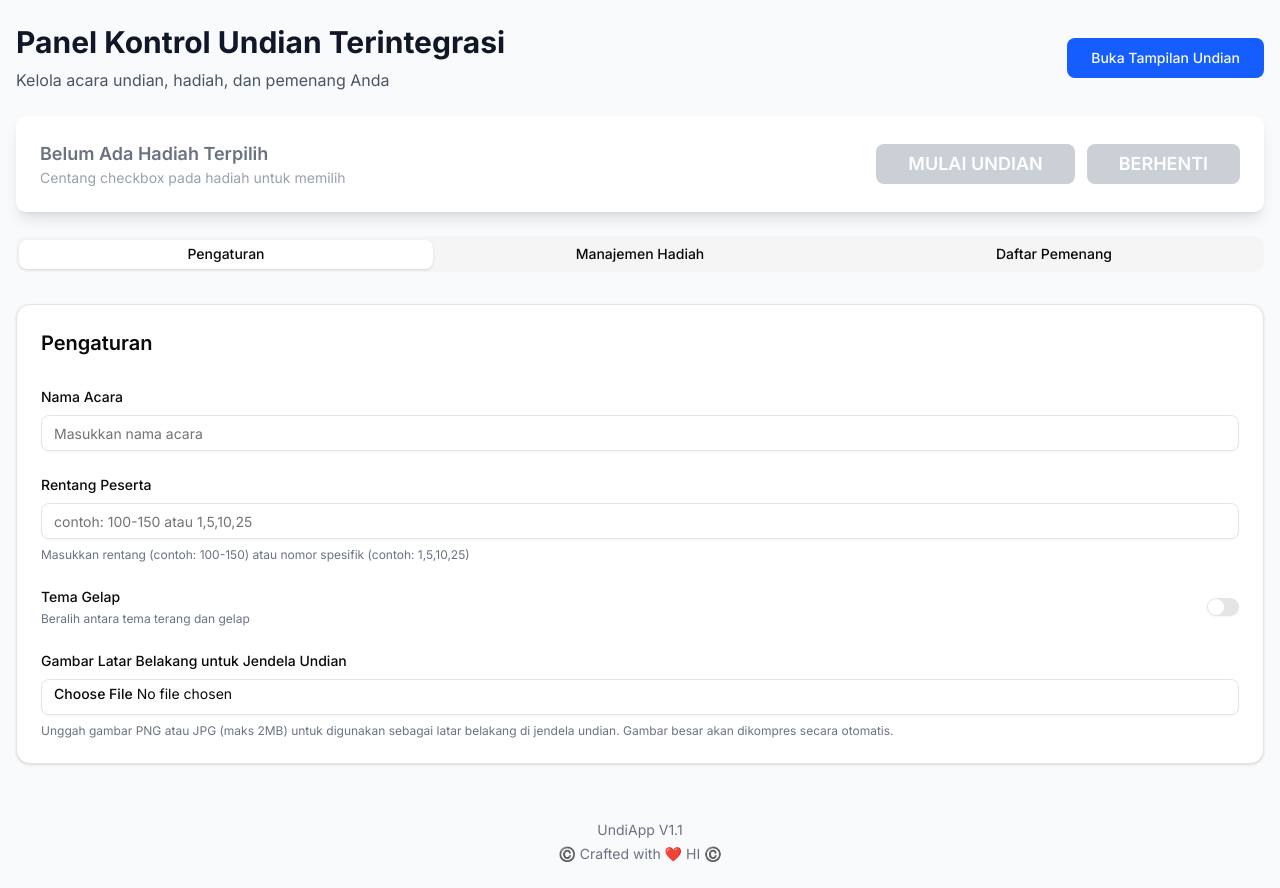
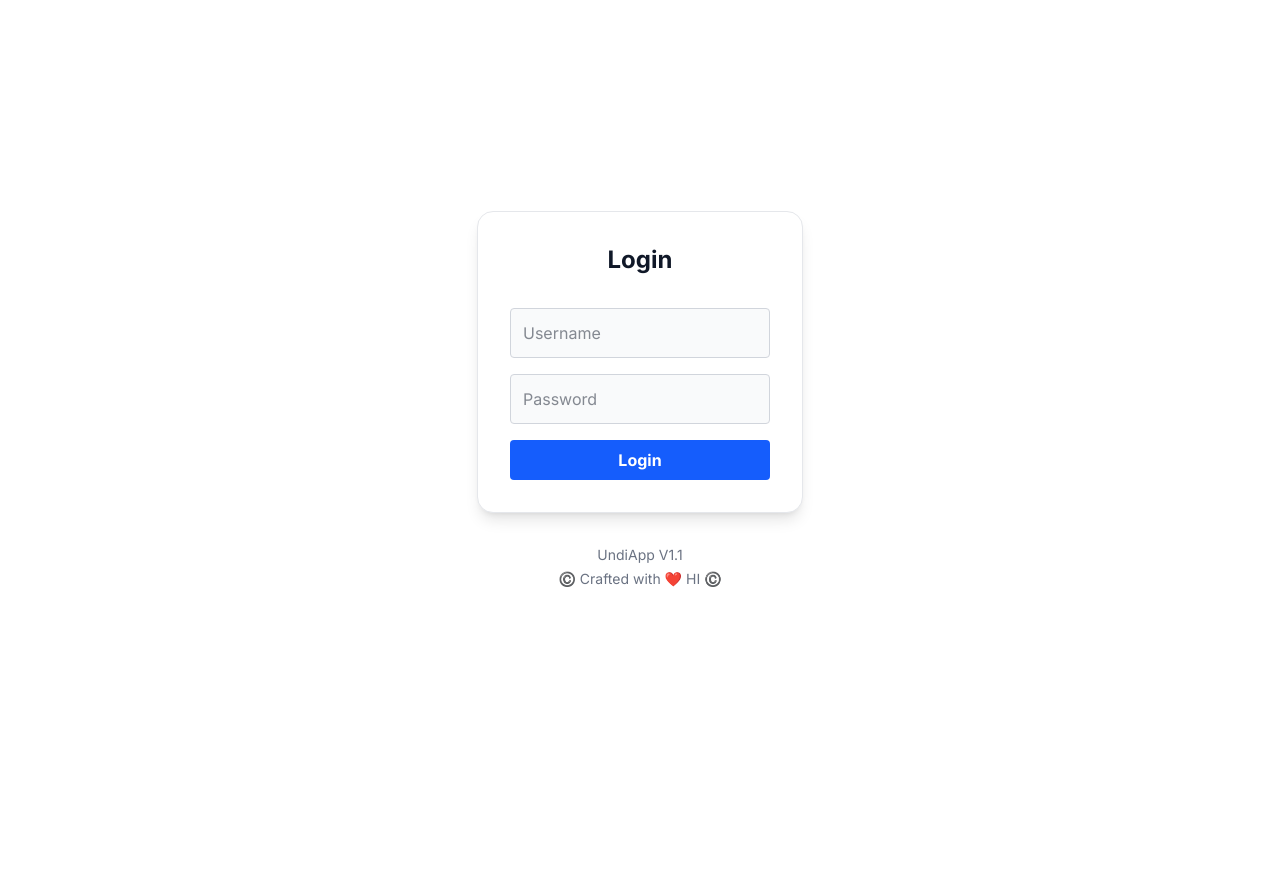
Before and after one commit to harisillahi/UndiApp, a Next.js app: page /control-panel in a window 1280 px wide. After the commit the page ends 800 px from the top, so only its background shows below. Built offline with nearby package versions, Linux system fonts and the light colour scheme.

Commit message:
Add login form and session management logic

```diff
--- a/src/app/control-panel/page.tsx
+++ b/src/app/control-panel/page.tsx
@@ -8,6 +8,64 @@ import { WinnerList } from '@/components/WinnerList';
 import { Button } from '@/components/ui/button';
 import { Tabs, TabsContent, TabsList, TabsTrigger } from '@/components/ui/tabs';
 
+// --- LOGIN FORM COMPONENT ---
+function LoginForm({ onLogin }: { onLogin: () => void }) {
+  const [username, setUsername] = useState('');
+  const [password, setPassword] = useState('');
+  const [error, setError] = useState('');
+
+  const handleSubmit = (e: React.FormEvent) => {
+    e.preventDefault();
+    if (username === 'undiappv1.1' && password === 'Weight35-Wall32') {
+      setError('');
+      onLogin();
+    } else {
+      setError('Username or password is incorrect.');
+    }
+  };
+
+  return (
+    <div className="w-screen h-screen flex flex-col justify-center items-center bg-white">
+      <form
+        onSubmit={handleSubmit}
+        className="bg-white border border-gray-200 shadow-lg p-8 rounded-2xl flex flex-col gap-4 min-w-[320px]"
+      >
+        <h2 className="text-2xl font-bold text-gray-900 text-center mb-4">Login</h2>
+        <input
+          type="text"
+          placeholder="Username"
+          className="p-3 rounded border border-gray-300 bg-gray-50 focus:outline-none focus:ring-2 focus:ring-blue-500 text-gray-900"
+          value={username}
+          onChange={e => setUsername(e.target.value)}
+          required
+        />
+        <input
+          type="password"
+          placeholder="Password"
+          className="p-3 rounded border border-gray-300 bg-gray-50 focus:outline-none focus:ring-2 focus:ring-blue-500 text-gray-900"
+          value={password}
+          onChange={e => setPassword(e.target.value)}
+          required
+        />
+        {error && (
+          <div className="text-red-500 text-sm text-center">{error}</div>
+        )}
+        <button
+          type="submit"
+          className="bg-blue-600 hover:bg-blue-700 text-white font-bold py-2 rounded transition"
+        >
+          Login
+        </button>
+      </form>
+      <div className="mt-8 text-center text-sm text-gray-500">
+        <p>UndiApp V1.1</p>
+        <p className="mt-1">©️ Crafted with ❤️ HI ©️</p>
+      </div>
+    </div>
+  );
+}
+
+// --- MAIN CONTENT ---
 function MainContent() {
   const {
     state,
@@ -458,7 +516,42 @@ function MainContent() {
   );
 }
 
+// --- PAGE COMPONENT WITH LOGIN + SESSION LOGIC ---
 export default function HomePage() {
+  const [isLoggedIn, setIsLoggedIn] = useState(false);
+
+  // Check login session on mount
+  useEffect(() => {
+    const loginTimestamp = localStorage.getItem('undiapp_login_time');
+    if (loginTimestamp) {
+      const now = Date.now();
+      const diff = now - parseInt(loginTimestamp, 10);
+      if (diff < 5 * 60 * 1000) { // 5 minutes in ms
+        setIsLoggedIn(true);
+      } else {
+        localStorage.removeItem('undiapp_login_time');
+        setIsLoggedIn(false);
+      }
+    }
+  }, []);
+
+  // On login, set timestamp
+  const handleLogin = () => {
+    localStorage.setItem('undiapp_login_time', Date.now().toString());
+    setIsLoggedIn(true);
+  };
+
+  // On every page load, update timestamp if logged in (to keep session alive on refresh)
+  useEffect(() => {
+    if (isLoggedIn) {
+      localStorage.setItem('undiapp_login_time', Date.now().toString());
+    }
+  }, [isLoggedIn]);
+
+  if (!isLoggedIn) {
+    return <LoginForm onLogin={handleLogin} />;
+  }
+
   return (
     <LotteryProvider>
       <MainContent />
```
